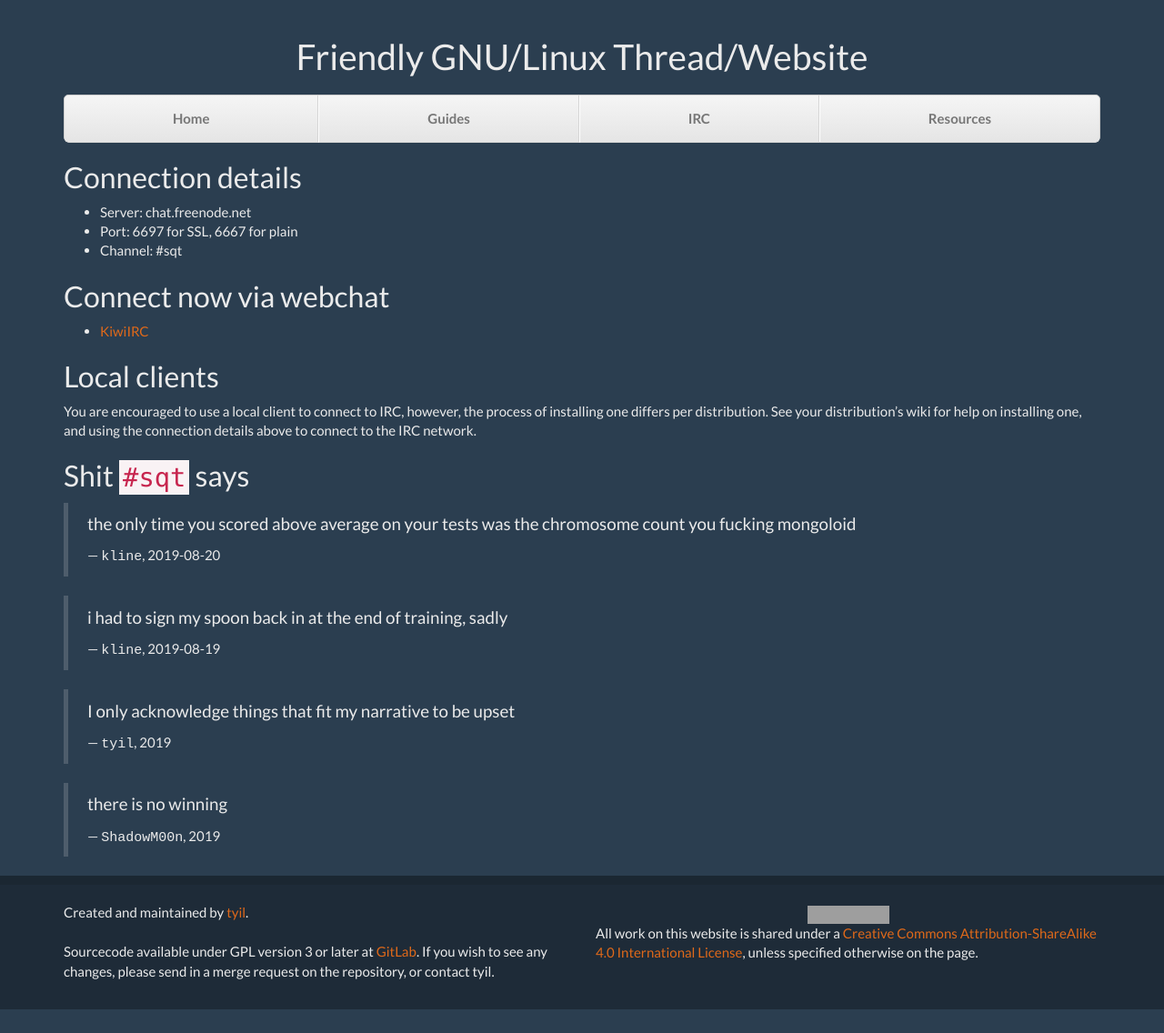
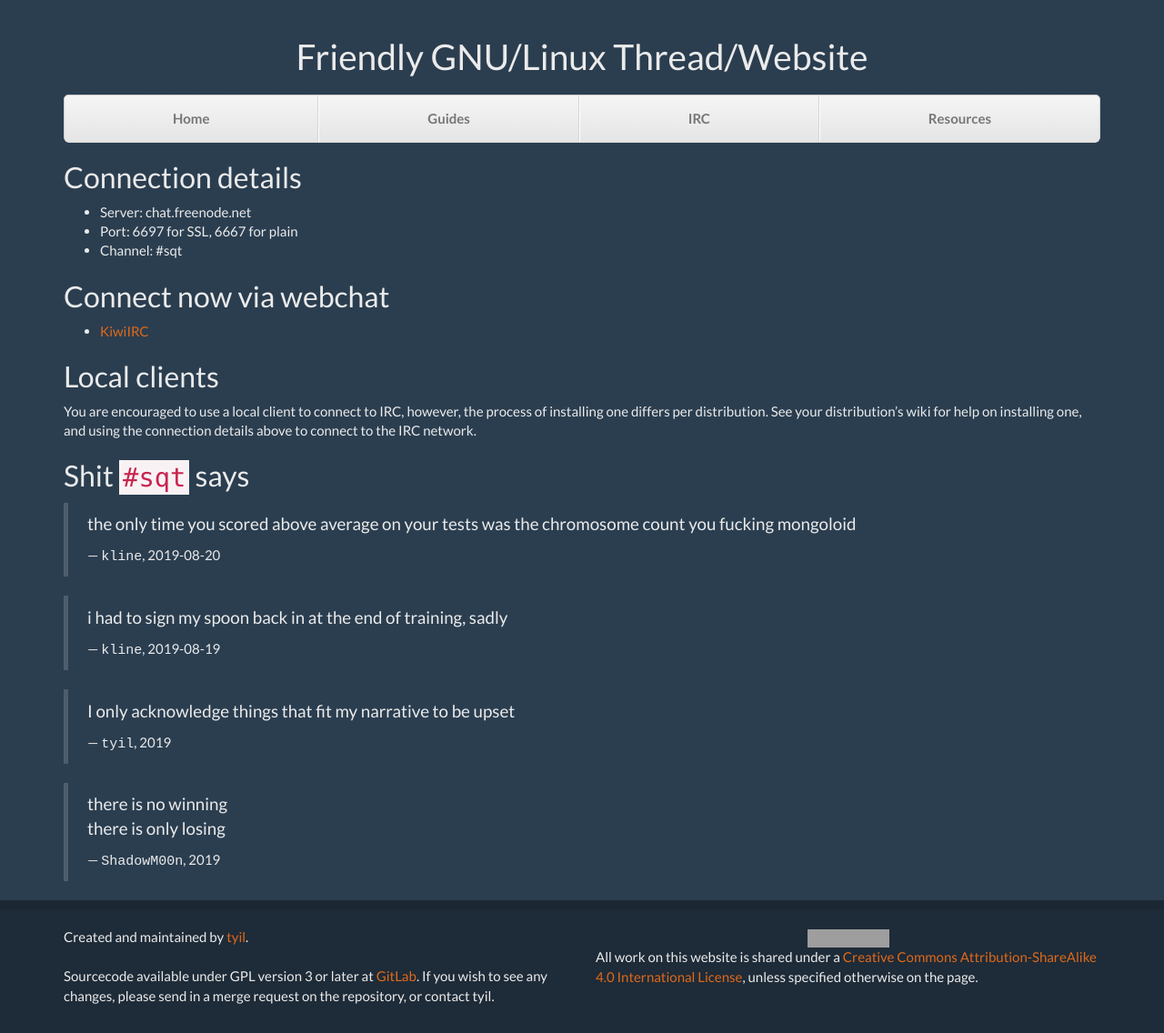
Before and after one commit to scriptkitties/fglt, a Jekyll site: the page built from irc.md, in a window 1280 px wide. Shown: the whole page at 91% size. Built offline with Jekyll 4.4.1, drawn with Linux system fonts in a browser that asks for light colours; Markdown is read by kramdown in place of the engine named in the settings; before the commit the page ends 1110 px from its top, so only the background shows below that; grey boxes are pictures that could not be loaded.

Commit message:
Complete ShadowM00n's quote

```diff
--- a/irc.md
+++ b/irc.md
@@ -40,6 +40,7 @@ connect to the IRC network.
 </blockquote>
 
 <blockquote>
-  <p>there is no winning </p>
+  <p>there is no winning<br>
+  there is only losing</p>
   <footer><tt>ShadowM00n</tt>, 2019</footer>
 </blockquote>
```
